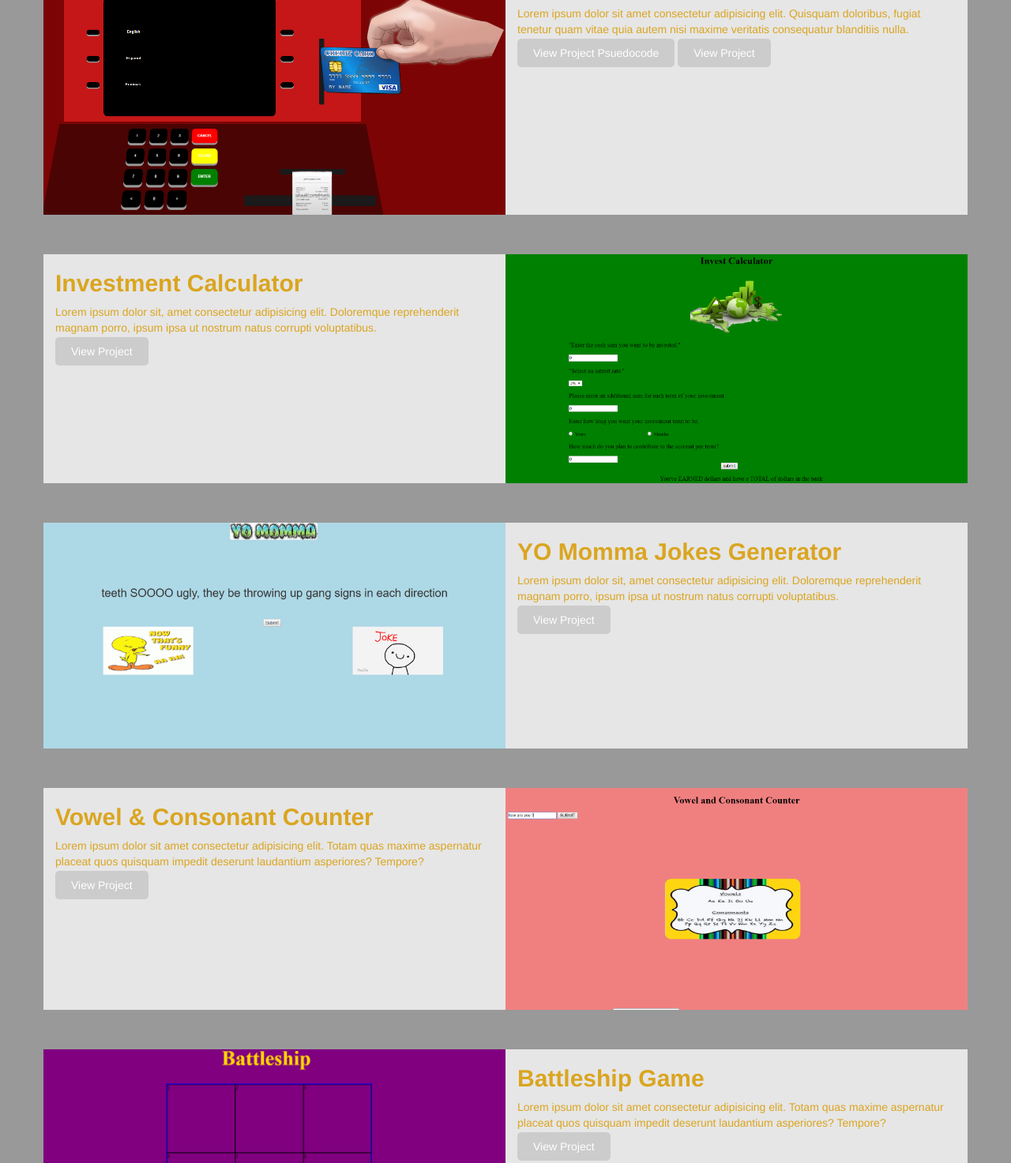
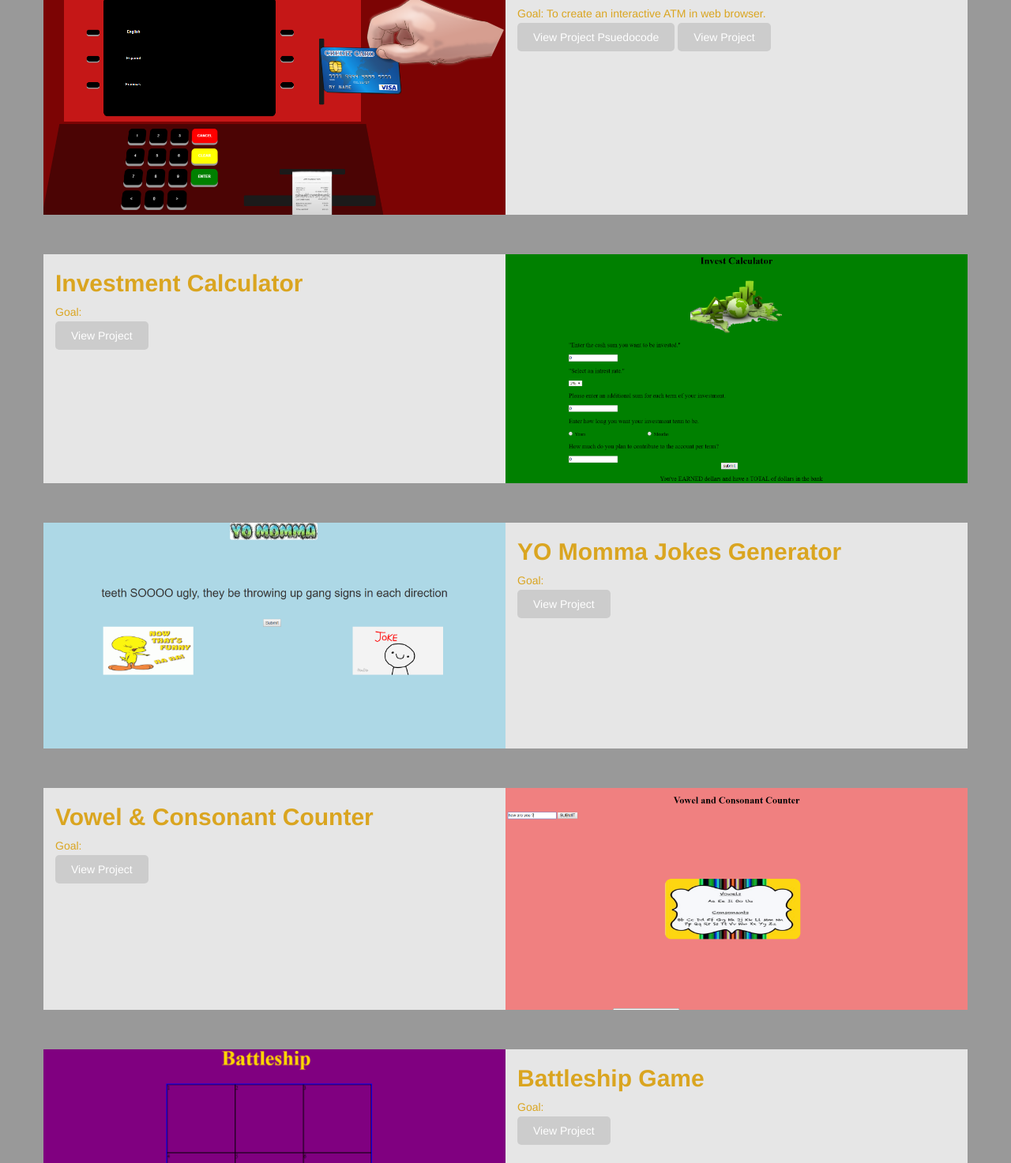
Before and after one commit to daishagolden/daishagolden.github.io, a plain HTML site: page index.html in a window 1280 px wide. Shown: the part 707-2180 px from the top of the page at 79% size. Drawn offline with Linux system fonts and the light colour scheme.

Commit message:
removed all of the lorem in the <p> tags

```diff
--- a/index.html
+++ b/index.html
@@ -74,7 +74,7 @@
                 </div>
                 <div class="col-sm-6">
                     <h2>ATM Project</h2>
-                    <p>Lorem ipsum dolor sit amet consectetur adipisicing elit. Quisquam doloribus, fugiat tenetur quam vitae quia autem nisi maxime veritatis consequatur blanditiis nulla.</p>
+                    <p>Goal: To create an interactive ATM in web browser.</p>
                     <a href="https://daishagolden.github.io/atm-project-js/atm-psuedocode.html">View Project Psuedocode</a> <a href="https://daishagolden.github.io/atm-project-js/atmcode.html">View Project</a>
                 </div>
             </div>
@@ -82,7 +82,7 @@
             <div class="project-pic row">
                 <div class="col-sm-6">
                     <h2>Investment Calculator</h2>
-                    <p>Lorem ipsum dolor sit, amet consectetur adipisicing elit. Doloremque reprehenderit magnam porro, ipsum ipsa ut nostrum natus corrupti voluptatibus.</p>
+                    <p>Goal:</p>
                     <a href="https://daishagolden.github.io/investment-calculator-js/investcalculator.html">View Project</a>
                 </div>
                 <div class="picture-size col-sm-6">
@@ -96,7 +96,7 @@
                 </div>
                 <div class="col-sm-6">
                     <h2>YO Momma Jokes Generator</h2>
-                    <p>Lorem ipsum dolor sit, amet consectetur adipisicing elit. Doloremque reprehenderit magnam porro, ipsum ipsa ut nostrum natus corrupti voluptatibus.</p>
+                    <p>Goal:</p>
                     <a href="https://daishagolden.github.io/yo-momma-jokes-js/yomommajokes.html">View Project</a>
                 </div>
             </div>
@@ -105,7 +105,7 @@
                 <div class="col-sm-6">
 
                     <h2>Vowel & Consonant Counter</h2>
-                    <p>Lorem ipsum dolor sit amet consectetur adipisicing elit. Totam quas maxime aspernatur placeat quos quisquam impedit deserunt laudantium asperiores? Tempore?</p>
+                    <p>Goal:</p>
                     <a href="https://daishagolden.github.io/vowel-consonant-js/vowel&consonant.html">View Project</a>
                 </div>
                 <div class="picture-size col-sm-6">
@@ -119,7 +119,7 @@
                 </div>
                 <div class="col-sm-6">
                     <h2>Battleship Game</h2>
-                    <p>Lorem ipsum dolor sit amet consectetur adipisicing elit. Totam quas maxime aspernatur placeat quos quisquam impedit deserunt laudantium asperiores? Tempore?</p>
+                    <p>Goal:</p>
                     <a href="">View Project</a>
                 </div>
             </div>
@@ -133,7 +133,7 @@
             <div class="project-pic row">
                <div class="col-sm-6">
                     <h2>Restaurant Project</h2>
-                    <p>Lorem ipsum dolor sit amet, consectetur adipisicing elit. Minus corrupti dignissimos quibusdam fugit voluptate delectus deleniti ipsum modi, aliquam quae?</p>
+                    <p>Goal:</p>
                     <a href="https://daishagolden.github.io/restaurant-project/index.html">View Project</a>
                </div>
             <div class="picture-size col-sm-6">
@@ -148,7 +148,7 @@
                 </div>
                 <div class="col-sm-6">
                     <h2>Bootstrap Project</h2>
-                    <p>Mimic a template website using HTML and CSS with an emphasis on Bootstrap. </p>
+                    <p>Goal: Mimic a template website using HTML and CSS with an emphasis on Bootstrap. </p>
                     <a href="https://daishagolden.github.io/bootstrap_project/index.html">View Project</a>
                 </div>
             </div>
@@ -157,7 +157,7 @@
             <div class="project-pic row">
                <div class="col-sm-6">
                     <h2>960 Project</h2>
-                    <p>Lorem ipsum dolor sit amet, consectetur adipisicing elit. Minus corrupti dignissimos quibusdam fugit voluptate delectus deleniti ipsum modi, aliquam quae?</p>
+                    <p>Goal:</p>
                     <a href="https://daishagolden.github.io/960_project/index.html">View Project 1</a>  <a href="https://daishagolden.github.io/960_project/services.html">View Project 2</a>
                </div>
             <div class="picture-size col-sm-6">
@@ -172,7 +172,7 @@
                 </div>
                 <div class="col-sm-6">
                     <h2>Pizza Project</h2>
-                    <p>Lorem ipsum dolor sit amet consectetur adipisicing elit. Totam quas maxime aspernatur placeat quos quisquam impedit deserunt laudantium asperiores? Tempore?</p>
+                    <p>Goal: To create a website from scratch using HTML/CSS.</p>
                     <a href="https://daishagolden.github.io/pizza-project-css/daishapizza.html">View Project</a>
                 </div>
             </div>
@@ -189,9 +189,9 @@
                     <ul>
                         <h2>CONTACT</h2>
                         <h4>GET IN TOUCH</h4>
-                        <li><a href="https://www.google.com/maps/place/121+N+State+St+%23500,+Jackson,+MS+39201/@32.2999706,-90.1828758,17z/data=!3m1!4b1!4m5!3m4!1s0x86283251dad13885:0x2a95d9465515c7b!8m2!3d32.2999706!4d-90.1806871" target="_blank"><i class="fas fa-home"></i></a> 121 N State St Suite 500, Jackson,MS 39201<li>
+                        <!-- <li><a href="https://www.google.com/maps/place/121+N+State+St+%23500,+Jackson,+MS+39201/@32.2999706,-90.1828758,17z/data=!3m1!4b1!4m5!3m4!1s0x86283251dad13885:0x2a95d9465515c7b!8m2!3d32.2999706!4d-90.1806871" target="_blank"><i class="fas fa-home"></i></a> 121 N State St Suite 500, Jackson,MS 39201<li> -->
                         <li><i class="fas fa-phone"></i> 912-320-9844<li>
-                        <li><a href="#" target="_blank"><i class="fas fa-envelope"></i></a> daishagolden430@gmail.com<li>
+                        <li><a href="daishagolden430@gmail.com" target="_blank"><i class="fas fa-envelope"></i></a> daishagolden430@gmail.com<li>
                     </ul>
                 </div>
             </div>
```
